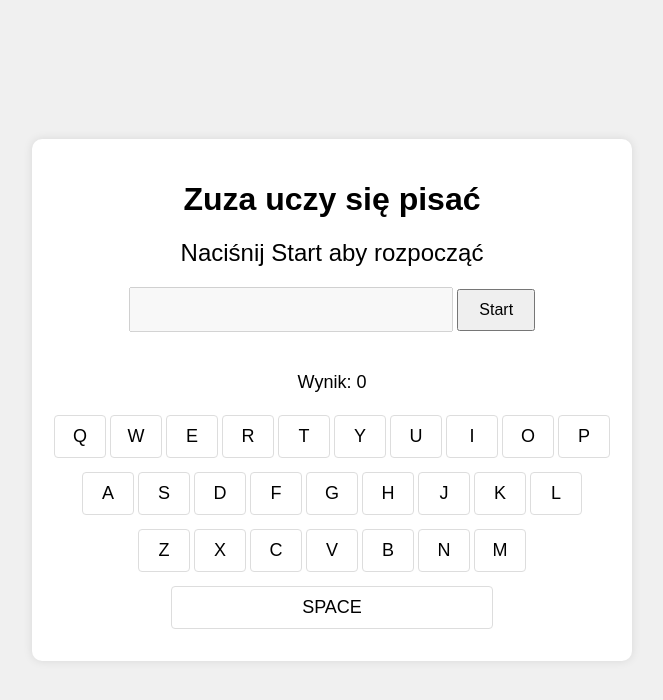
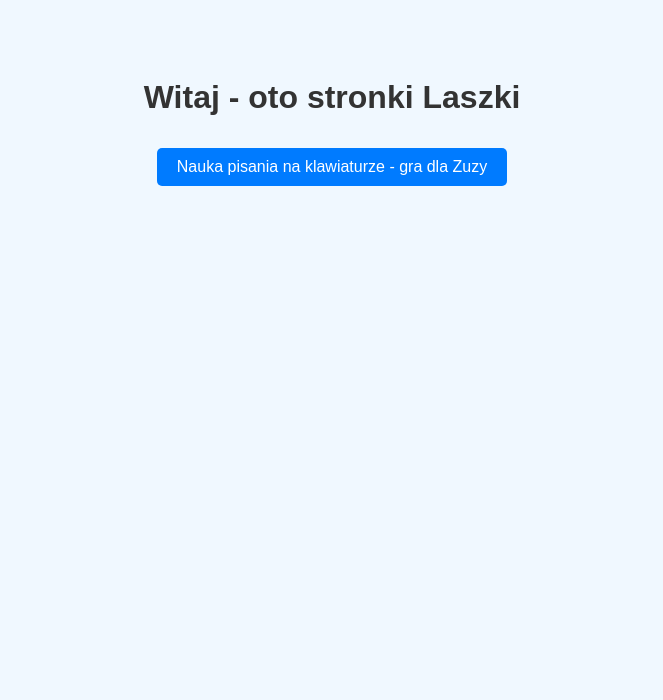
Before and after one commit to laszkpio/laszkpio.githib.io, a plain HTML site: page index.html in a window 1280 px wide. Shown: the whole page, without its empty margins (308-971 px from the left). Drawn offline with Linux system fonts and the light colour scheme.

Commit message:
reorganize - allow multiple games

```diff
--- a/index.html
+++ b/index.html
@@ -3,58 +3,38 @@
 <head>
     <meta charset="UTF-8">
     <meta name="viewport" content="width=device-width, initial-scale=1.0">
-    <title>Zuza uczy się pisać na klawiaturze</title>
-    <link rel="stylesheet" href="styles.css">
+    <title>Stronki Laszki</title>
+    <style>
+        body {
+            font-family: Arial, sans-serif;
+            background-color: #f0f8ff;
+            text-align: center;
+            padding: 50px;
+        }
+        h1 {
+            color: #333;
+        }
+        .game-links {
+            margin: 20px 0;
+        }
+        .game-links a {
+            display: inline-block;
+            margin: 10px;
+            padding: 10px 20px;
+            text-decoration: none;
+            color: #fff;
+            background-color: #007bff;
+            border-radius: 5px;
+        }
+        .game-links a:hover {
+            background-color: #0056b3;
+        }
+    </style>
 </head>
 <body>
-    <div id="game">
-        <h1>Zuza uczy się pisać</h1>
-        <div id="wordDisplay">Naciśnij Start aby rozpocząć</div>
-        <input type="text" id="wordInput" disabled>
-        <button id="startButton">Start</button>
-        <div id="scoreDisplay">Wynik: 0</div>
-        <div id="keyboard">
-            <div class="row">
-                <span class="key">Q</span>
-                <span class="key">W</span>
-                <span class="key">E</span>
-                <span class="key">R</span>
-                <span class="key">T</span>
-                <span class="key">Y</span>
-                <span class="key">U</span>
-                <span class="key">I</span>
-                <span class="key">O</span>
-                <span class="key">P</span>
-            </div>
-            <div class="row">
-                <span class="key">A</span>
-                <span class="key">S</span>
-                <span class="key">D</span>
-                <span class="key">F</span>
-                <span class="key">G</span>
-                <span class="key">H</span>
-                <span class="key">J</span>
-                <span class="key">K</span>
-                <span class="key">L</span>
-            </div>
-            <div class="row">
-                <span class="key">Z</span>
-                <span class="key">X</span>
-                <span class="key">C</span>
-                <span class="key">V</span>
-                <span class="key">B</span>
-                <span class="key">N</span>
-                <span class="key">M</span>
-            </div>
-            <div class="row">
-                <span class="key space-bar">Space</span>
-            </div>
-        </div>
+    <h1>Witaj - oto stronki Laszki</h1>
+    <div class="game-links">
+        <a href="Pisanie/index.html">Nauka pisania na klawiaturze - gra dla Zuzy</a>
     </div>
-    <audio id="correctSound" src="correct.wav" preload="auto"></audio>
-    <audio id="incorrectSound" src="incorrect.wav" preload="auto"></audio>
-    <audio id="fanfareSound" src="fanfare.wav" preload="auto"></audio>
-    <canvas id="confettiCanvas"></canvas>
-    <script src="game.js"></script>
 </body>
 </html>
```
Also changed, not shown: Pisanie/index.html (added, +60 -0 lines), Pisanie/game.js (renamed from game.js), Pisanie/styles.css (renamed from styles.css), Pisanie/words.json (renamed from words.json), 8 other files.
